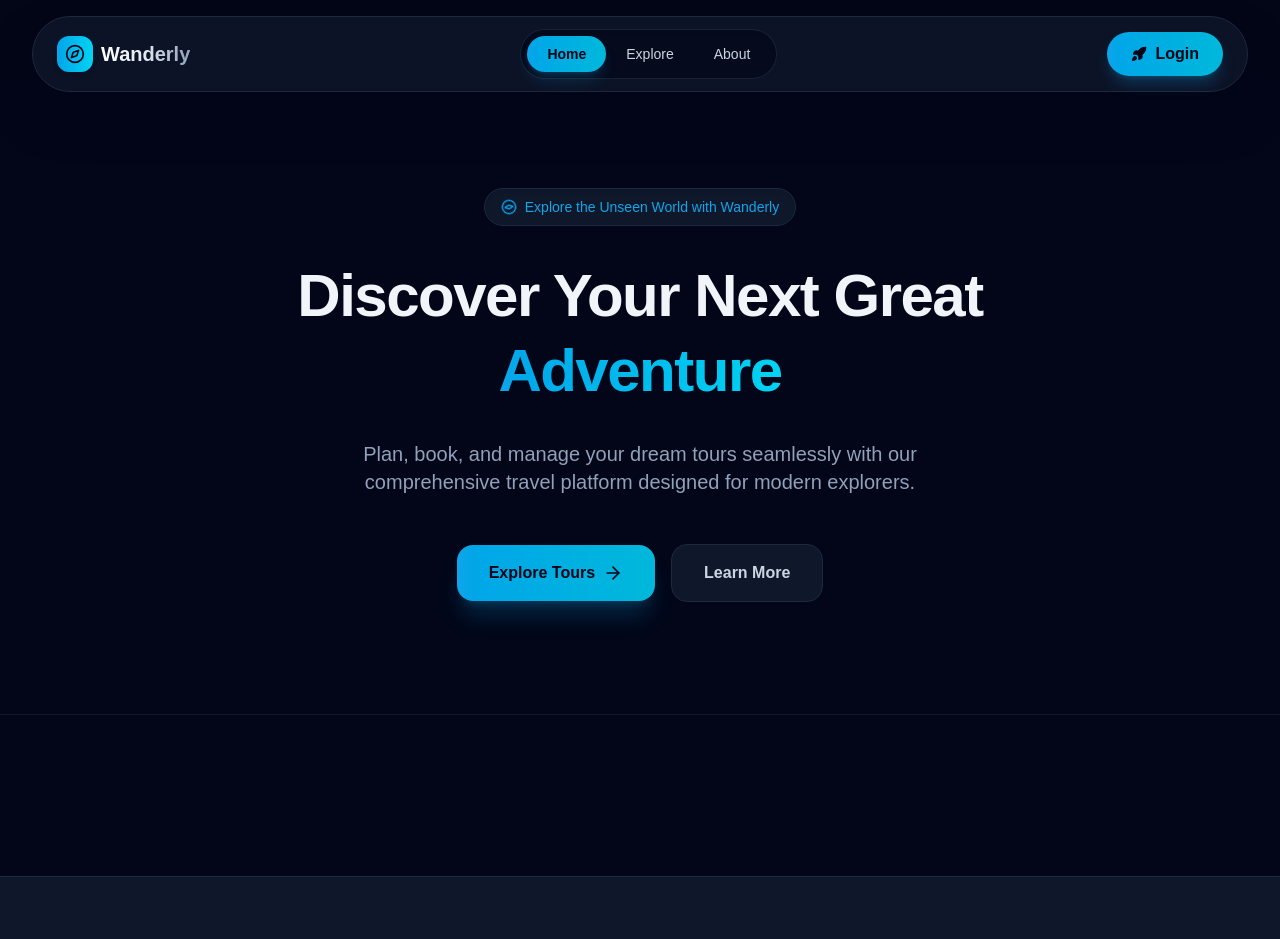
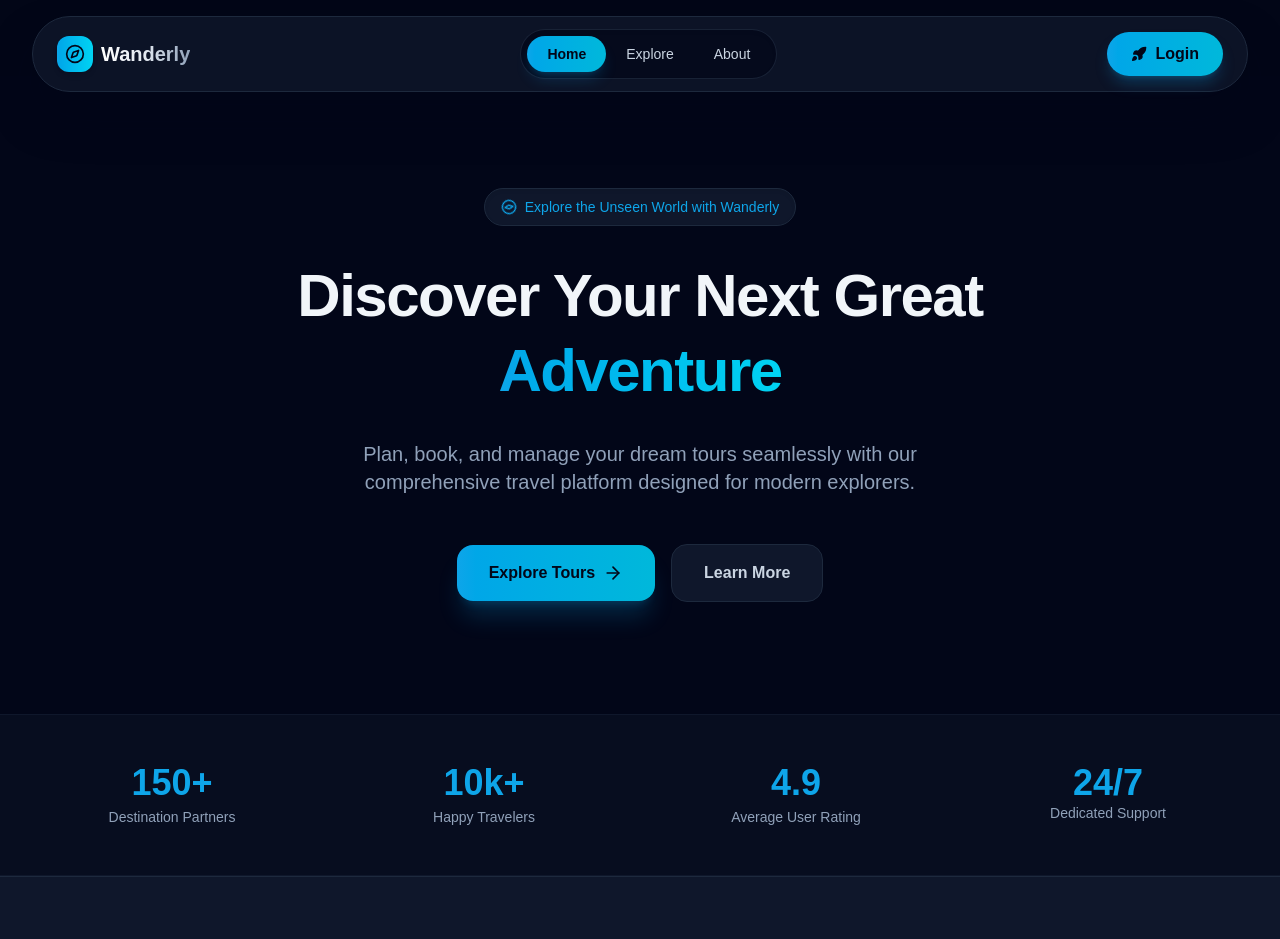
Before and after one commit to OnikTechHub/Wanderly_Frontend, a Next.js app: page / in a window 1280 px wide. Shown: the top 939 px of the page. Built offline with nearby package versions, Linux system fonts and the light colour scheme.

Commit message:
Implement Statistics Section

```diff
--- a/package.json
+++ b/package.json
@@ -9,6 +9,7 @@
     "lint": "eslint"
   },
   "dependencies": {
+    "framer-motion": "^12.42.2",
     "lucide-react": "^1.26.0",
     "next": "16.2.11",
     "react": "19.2.4",
--- a/src/app/components/home/Hero.tsx
+++ b/src/app/components/home/Hero.tsx
@@ -1,5 +1,8 @@
+"use client";
+
 import Link from "next/link";
 import { Compass, ArrowRight } from "lucide-react";
+import { motion } from "framer-motion";
 
 export default function Hero() {
   return (
@@ -7,19 +10,39 @@ export default function Hero() {
       <div className="absolute inset-0 bg-[radial-gradient(ellipse_at_top,_var(--tw-gradient-stops))] from-wanderlyPrimary/20 via-slate-950 to-slate-950 pointer-events-none" />
 
       <div className="max-w-7xl mx-auto px-4 sm:px-6 lg:px-8 relative z-10 text-center space-y-8">
-        <div className="inline-flex items-center gap-2 px-4 py-2 rounded-full bg-slate-900 border border-slate-800 text-wanderlyPrimary text-sm font-medium shadow-inner">
+        <motion.div
+          initial={{ opacity: 0, y: -20 }}
+          animate={{ opacity: 1, y: 0 }}
+          transition={{ duration: 0.5, ease: "easeOut" }}
+          className="inline-flex items-center gap-2 px-4 py-2 rounded-full bg-slate-900 border border-slate-800 text-wanderlyPrimary text-sm font-medium shadow-inner"
+        >
           <Compass className="w-4 h-4 animate-spin" /> Explore the Unseen World with Wanderly
-        </div>
+        </motion.div>
 
-        <h1 className="text-4xl sm:text-6xl font-extrabold tracking-tight max-w-4xl mx-auto leading-tight">
+        <motion.h1
+          initial={{ opacity: 0, y: 20 }}
+          animate={{ opacity: 1, y: 0 }}
+          transition={{ duration: 0.6, delay: 0.2, ease: "easeOut" }}
+          className="text-4xl sm:text-6xl font-extrabold tracking-tight max-w-4xl mx-auto leading-tight"
+        >
           Discover Your Next Great <span className="bg-gradient-to-r from-wanderlyPrimary to-cyan-400 bg-clip-text text-transparent">Adventure</span>
-        </h1>
+        </motion.h1>
 
-        <p className="text-lg sm:text-xl text-slate-400 max-w-2xl mx-auto">
+        <motion.p
+          initial={{ opacity: 0, y: 20 }}
+          animate={{ opacity: 1, y: 0 }}
+          transition={{ duration: 0.6, delay: 0.4, ease: "easeOut" }}
+          className="text-lg sm:text-xl text-slate-400 max-w-2xl mx-auto"
+        >
           Plan, book, and manage your dream tours seamlessly with our comprehensive travel platform designed for modern explorers.
-        </p>
+        </motion.p>
 
-        <div className="flex flex-col sm:flex-row items-center justify-center gap-4 pt-4">
+        <motion.div
+          initial={{ opacity: 0, y: 20 }}
+          animate={{ opacity: 1, y: 0 }}
+          transition={{ duration: 0.6, delay: 0.6, ease: "easeOut" }}
+          className="flex flex-col sm:flex-row items-center justify-center gap-4 pt-4"
+        >
           <Link
             href="/explore"
             className="w-full sm:w-auto flex items-center justify-center gap-2 bg-gradient-to-r from-wanderlyPrimary to-cyan-500 text-slate-950 font-bold px-8 py-4 rounded-2xl shadow-xl shadow-wanderlyPrimary/20 hover:opacity-95 transition transform hover:-translate-y-0.5"
@@ -32,7 +55,7 @@ export default function Hero() {
           >
             Learn More
           </Link>
-        </div>
+        </motion.div>
       </div>
     </section>
   );
--- /dev/null
+++ b/src/app/components/home/Statistics.tsx
@@ -0,0 +1,56 @@
+"use client";
+
+import { motion } from "framer-motion";
+
+export default function Statistics() {
+  const containerVariants = {
+    hidden: { opacity: 0 },
+    visible: {
+      opacity: 1,
+      transition: {
+        staggerChildren: 0.2,
+      },
+    },
+  };
+
+  const itemVariants = {
+    hidden: { opacity: 0, y: 30 },
+    visible: {
+      opacity: 1,
+      y: 0,
+      transition: { duration: 0.6, ease: "easeOut" },
+    },
+  };
+
+  return (
+    <section className="py-12 border-b border-slate-900 bg-slate-900/40">
+      <motion.div
+        variants={containerVariants}
+        initial="hidden"
+        whileInView="visible"
+        viewport={{ once: true, margin: "-100px" }}
+        className="max-w-7xl mx-auto px-4 sm:px-6 lg:px-8 grid grid-cols-2 md:grid-cols-4 gap-8 text-center"
+      >
+        <motion.div variants={itemVariants}>
+          <h3 className="text-3xl lg:text-4xl font-bold text-wanderlyPrimary">150+</h3>
+          <p className="text-sm text-slate-400 mt-1">Destination Partners</p>
+        </motion.div>
+
+        <motion.div variants={itemVariants}>
+          <h3 className="text-3xl lg:text-4xl font-bold text-wanderlyPrimary">10k+</h3>
+          <p className="text-sm text-slate-400 mt-1">Happy Travelers</p>
+        </motion.div>
+
+        <motion.div variants={itemVariants}>
+          <h3 className="text-3xl lg:text-4xl font-bold text-wanderlyPrimary">4.9</h3>
+          <p className="text-sm text-slate-400 mt-1">Average User Rating</p>
+        </motion.div>
+
+        <motion.div variants={itemVariants}>
+          <h3 className="text-3xl lg:text-4xl font-bold text-wanderlyPrimary">24/7</h3>
+          <p className="text-sm text-slate-400 nk-1">Dedicated Support</p>
+        </motion.div>
+      </motion.div>
+    </section>
+  );
+}
--- a/src/app/page.tsx
+++ b/src/app/page.tsx
@@ -2,6 +2,7 @@
 import Link from "next/link";
 import { CheckCircle2, Star, MapPin } from "lucide-react";
 import Hero from "./components/home/Hero";
+import Statistics from "./components/home/Statistics";
 
 export default function Home() {
   return (
@@ -11,7 +12,7 @@ export default function Home() {
       <Hero />
 
       {/* 2. Statistics Section */}
-
+      <Statistics />
 
       {/* 3. Featured Categories Section */}
 
```
Also changed, not shown: 1 other file (tests, documents, lock files or other folders).
